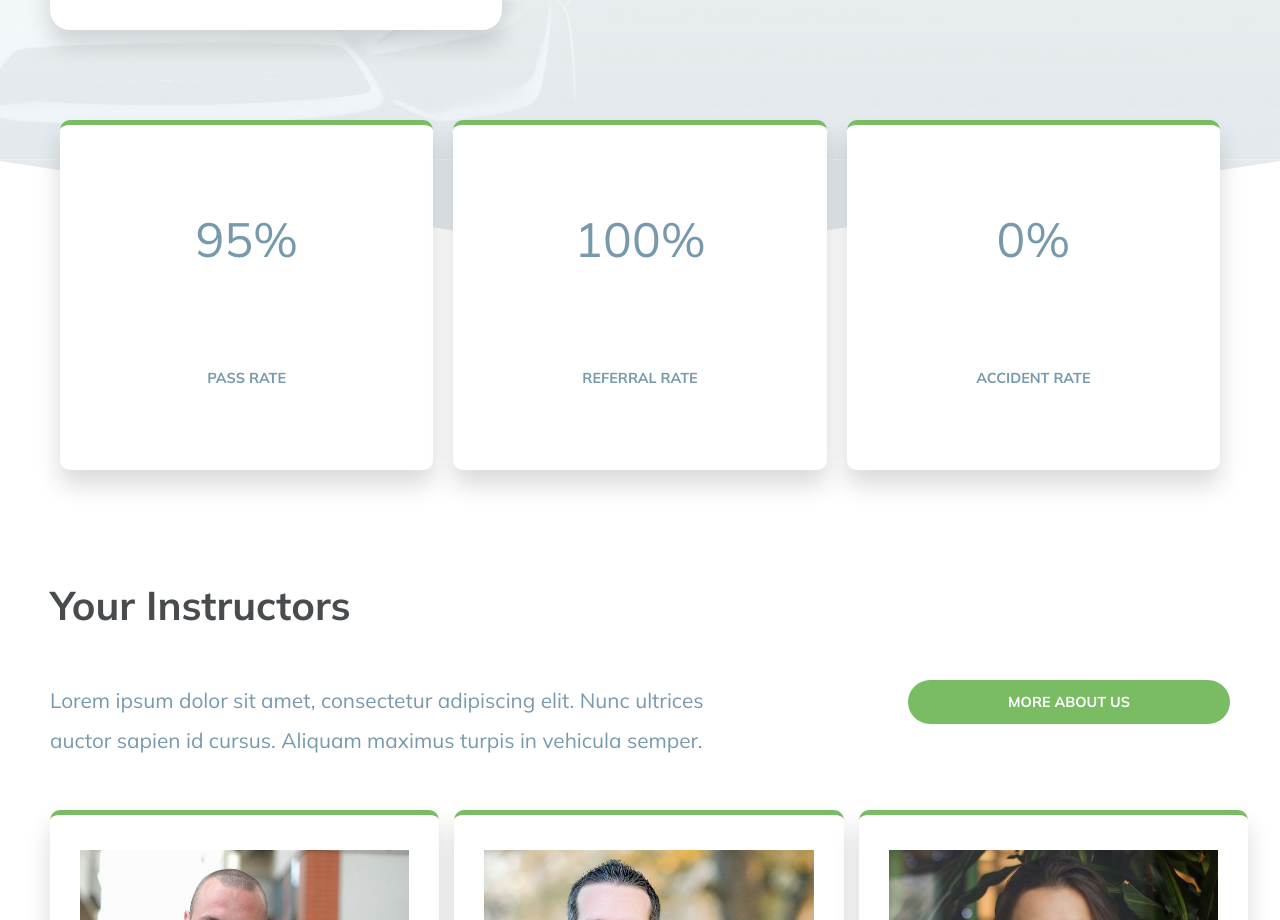
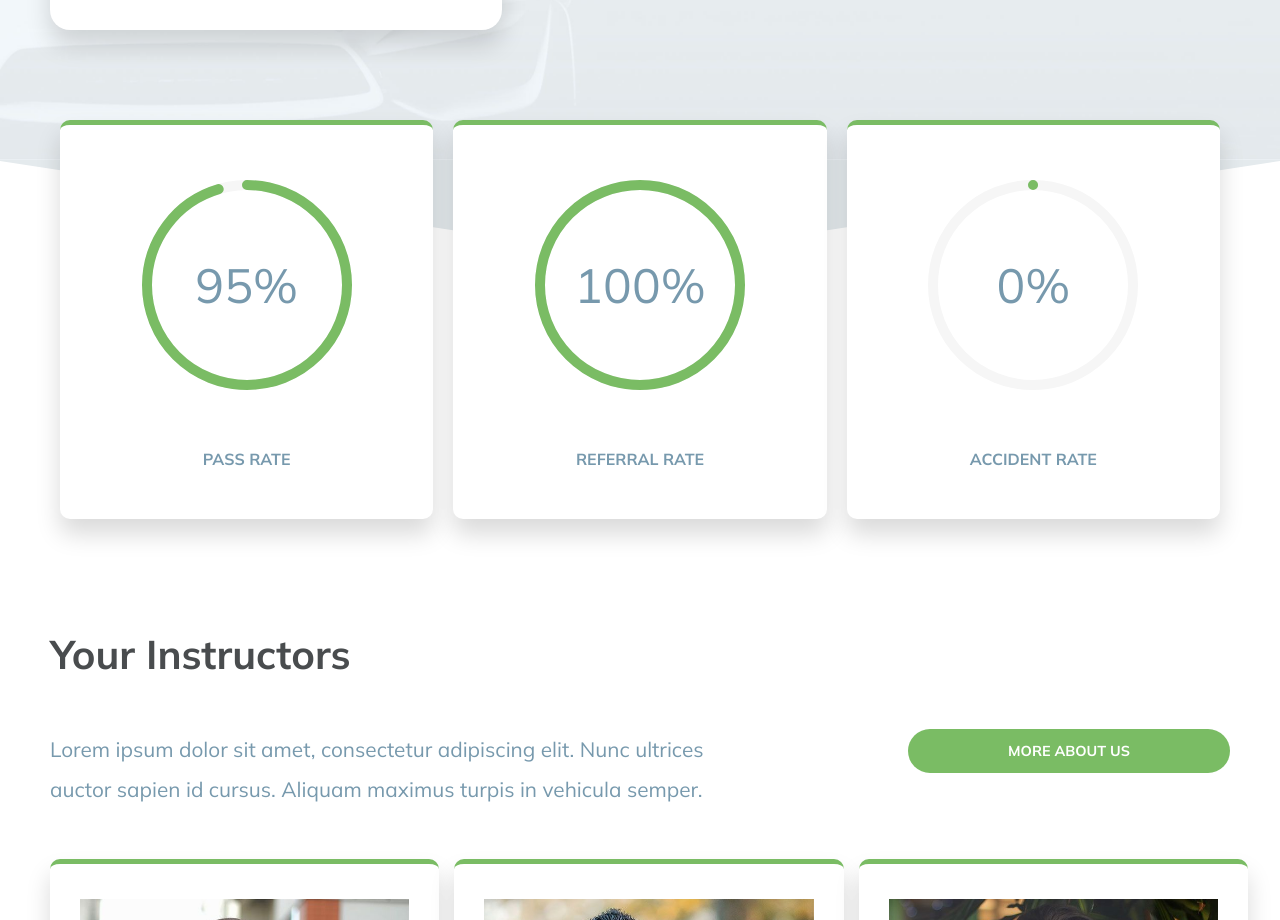
Before and after one commit to matteopompei/proj-html-vuejs, a Vue app: page / in a window 1280 px wide. Shown: the part 1900-2820 px from the top of the page. Built offline with nearby package versions, Linux system fonts and the light colour scheme.

Commit message:
Grafici fatti

```diff
--- a/src/components/sections/Rates.vue
+++ b/src/components/sections/Rates.vue
@@ -2,15 +2,33 @@
   <section>
     <div class="container">
       <div class="card">
+        <div class="circle">
+          <svg>
+            <circle cx="110" cy="110" r="100"></circle>
+            <circle cx="110" cy="110" r="100"></circle>
+          </svg>
           <div class="number">95%</div>
+        </div>
         <div class="title">Pass rate</div>
       </div>
       <div class="card">
+        <div class="circle">
+          <svg>
+            <circle cx="110" cy="110" r="100"></circle>
+            <circle cx="110" cy="110" r="100"></circle>
+          </svg>
           <div class="number">100%</div>
+        </div>
         <div class="title">Referral rate</div>
       </div>
       <div class="card">
+        <div class="circle">
+          <svg>
+            <circle cx="110" cy="110" r="100"></circle>
+            <circle cx="110" cy="110" r="100"></circle>
+          </svg>
           <div class="number">0%</div>
+        </div>
         <div class="title">Accident rate</div>
       </div>
     </div>
@@ -31,12 +49,8 @@ section {
   background-size: 100% 100px;
 
   .card {
-    display: flex;
-    flex-direction: column;
-    justify-content: center;
-    gap: 100px;
     margin: 10px;
-    min-height: 350px;
+    padding: 50px 0;
     width: 33%;
     background: #fff;
     border-top: 5px solid $accent;
@@ -45,17 +59,80 @@ section {
     transform: translateY(-50px);
     text-align: center;
 
+    .circle {
+      position: relative;
       .number {
+        position: absolute;
+        top: 40%;
+        left: 50%;
+        transform: translate(-50%, -50%);
         font-size: 3rem;
         color: $color2;
       }
 
+      svg {
+        margin-bottom: 50px;
+        height: 220px;
+        width: 220px;
+        transform: rotate(-90deg);
+
+        & > circle {
+          height: 100%;
+          width: 100%;
+          fill: none;
+          stroke-width: 10;
+          stroke-linecap: round;
+          stroke: #f6f6f6;
+
+          &:nth-child(2) {
+            stroke: $accent;
+            stroke-dasharray: 630px;
+            stroke-dashoffset: 630px;
+          }
+        }
+      }
+    }
+
     .title {
-      font-size: 0.9rem;
+      font-size: 1rem;
       font-weight: bold;
       text-transform: uppercase;
       color: $color2;
     }
+
+    &:nth-child(1) {
+      .circle {
+        svg {
+          & > circle {
+            &:nth-child(2) {
+              stroke-dashoffset: calc(630px - (630px * 95) / 100);
+            }
+          }
+        }
+      }
+    }
+    &:nth-child(2) {
+      .circle {
+        svg {
+          & > circle {
+            &:nth-child(2) {
+              stroke-dashoffset: calc(630px - (630px * 100) / 100);
+            }
+          }
+        }
+      }
+    }
+    &:nth-child(3) {
+      .circle {
+        svg {
+          & > circle {
+            &:nth-child(2) {
+              stroke-dashoffset: calc(630px - (630px * 0.01) / 100);
+            }
+          }
+        }
+      }
+    }
   }
 }
 </style>
```
Lines whose indentation alone changed are shown as unchanged.
